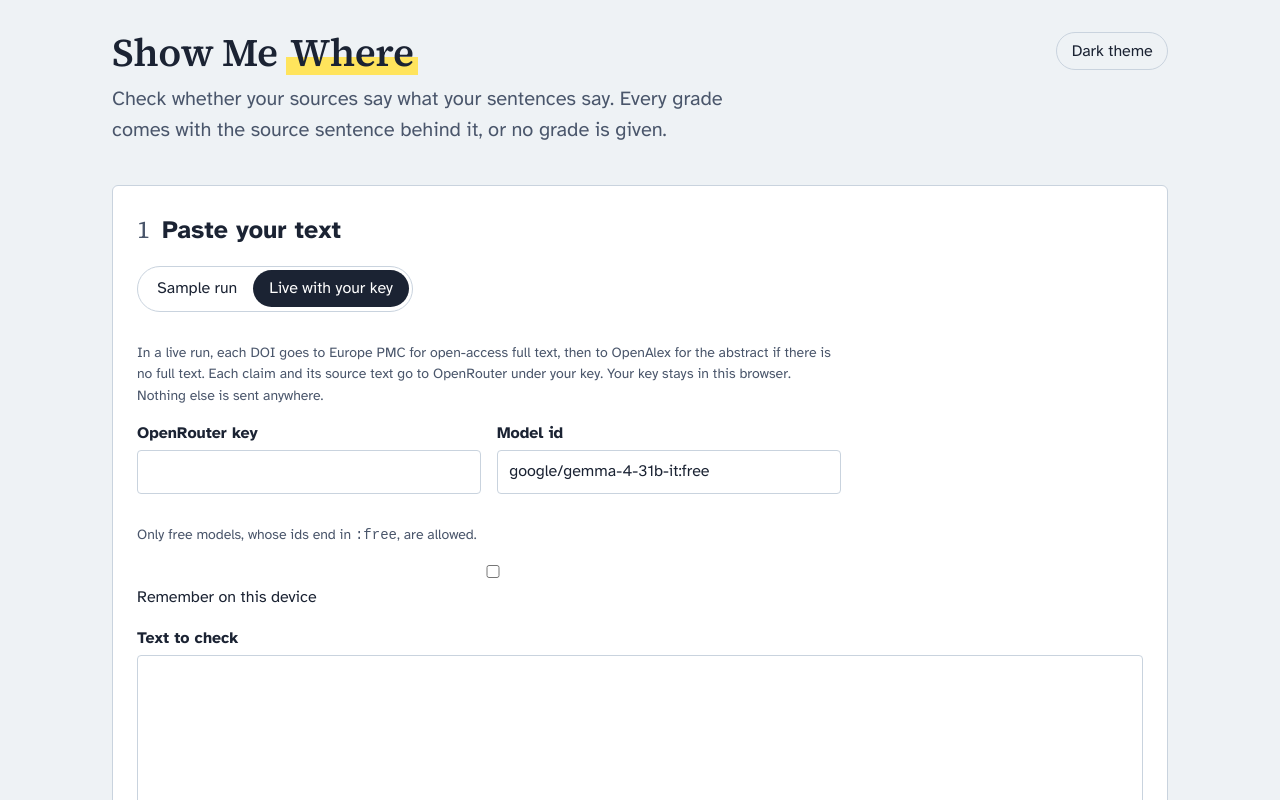
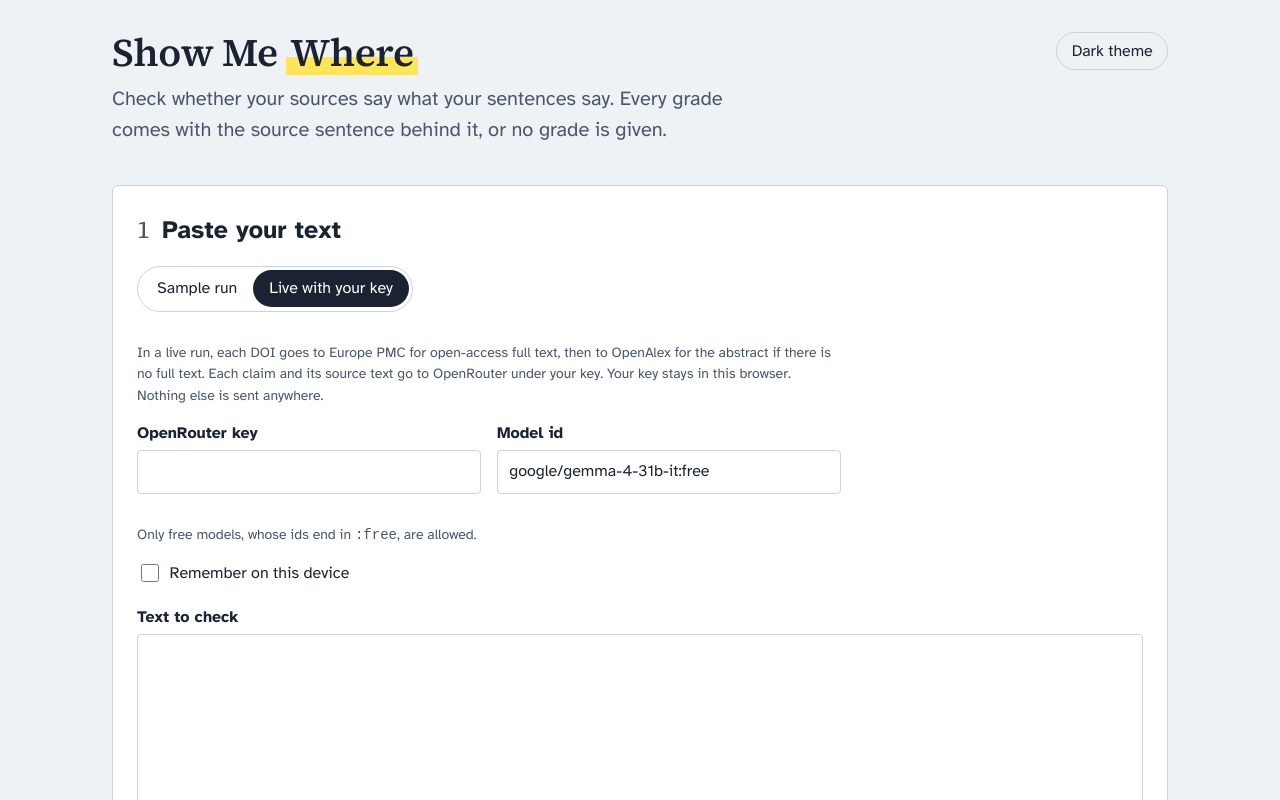
Before and after one commit to bananatruck/show-me-where, a React (Vite) app: page / in a window 1280 px wide. Both pictures are taken after a click on the label "Live with your key". Shown: the top 800 px of the page. Built offline with nearby package versions, Linux system fonts and the light colour scheme.

Commit message:
Fix the remember-key checkbox, list unmatched citations, and clear progress when a check stops

```diff
--- a/src/App.tsx
+++ b/src/App.tsx
@@ -34,7 +34,11 @@ function analysisProblem(text: string, analysis: Analysis): string | null {
     return "No reference list found. Put a line that says References above your list.";
   }
   if (analysis.claims.length === 0) {
-    return "No cited sentences found. Citations must look like (Smith, 2020) or [1] and match an entry in your reference list.";
+    const unmatched =
+      analysis.unresolved.length > 0
+        ? ` These citations match nothing in your reference list: ${analysis.unresolved.join("; ")}.`
+        : "";
+    return `No cited sentences found. Citations must look like (Smith, 2020) or [1] and match an entry in your reference list.${unmatched}`;
   }
   return null;
 }
@@ -140,6 +144,7 @@ export function App() {
       setServices([...called]);
       setReport(await runCheck(current, resolved, provider, onProgress));
     } catch (e) {
+      setProgress("");
       const message = e instanceof Error ? e.message : String(e);
       setError(
         e instanceof ProviderError && e.kind === "auth"
@@ -207,7 +212,7 @@ export function App() {
               <p className="quiet" id="model-help">
                 Only free models, whose ids end in <code>:free</code>, are allowed.
               </p>
-              <label className="field">
+              <label className="check">
                 <input type="checkbox" checked={remember} onChange={(e) => changeKey(apiKey, e.target.checked)} /> Remember on this device
               </label>
             </div>
--- a/src/styles.css
+++ b/src/styles.css
@@ -238,6 +238,19 @@ body {
   background: var(--paper);
 }
 
+.check {
+  display: inline-flex;
+  align-items: center;
+  gap: 0.5rem;
+  margin: 0 0 1.25rem;
+}
+
+.check input {
+  width: 1.1rem;
+  height: 1.1rem;
+  accent-color: var(--ink);
+}
+
 .key-row {
   display: grid;
   gap: 0 1rem;
@@ -245,7 +258,20 @@ body {
 }
 
 @media (min-width: 720px) {
-  .key-row {
+  .check {
+  display: inline-flex;
+  align-items: center;
+  gap: 0.5rem;
+  margin: 0 0 1.25rem;
+}
+
+.check input {
+  width: 1.1rem;
+  height: 1.1rem;
+  accent-color: var(--ink);
+}
+
+.key-row {
     grid-template-columns: 1fr 1fr;
   }
 }
--- a/src/ui/Results.tsx
+++ b/src/ui/Results.tsx
@@ -45,19 +45,26 @@ function SourceCheck({
   source,
   judgement,
   highlight,
+  showGrade,
 }: {
   reference: Reference | undefined;
   source: SourceText | undefined;
   judgement: Judgement;
   highlight: string;
+  /** Only when a claim cites several sources; otherwise the headline already says it. */
+  showGrade: boolean;
 }) {
   return (
     <li className="source-check">
       <div className="source-label">
-        <span className="verdict" data-grade={judgement.grade}>
-          {SHORT_GRADE[judgement.grade]}
-        </span>
-        <br />
+        {showGrade && (
+          <>
+            <span className="verdict" data-grade={judgement.grade}>
+              {SHORT_GRADE[judgement.grade]}
+            </span>
+            <br />
+          </>
+        )}
         {reference?.label ?? "Unknown source"}
         <br />
         {originText(source)}
@@ -139,6 +146,7 @@ function ResultItem({
             source={sources[ref]}
             judgement={judgement}
             highlight={highlight}
+            showGrade={perSource.length > 1}
           />
         ))}
       </ul>
```
Also changed, not shown: 1 other file (tests, documents, lock files or other folders).
